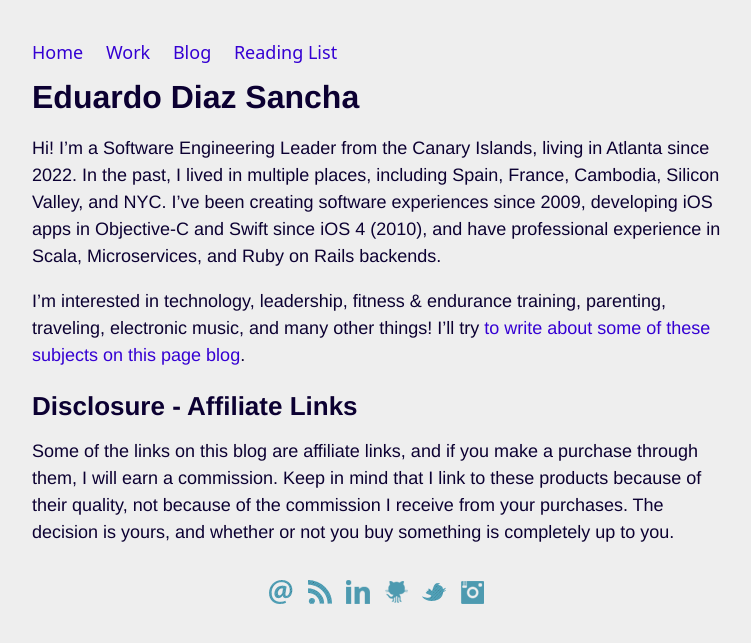
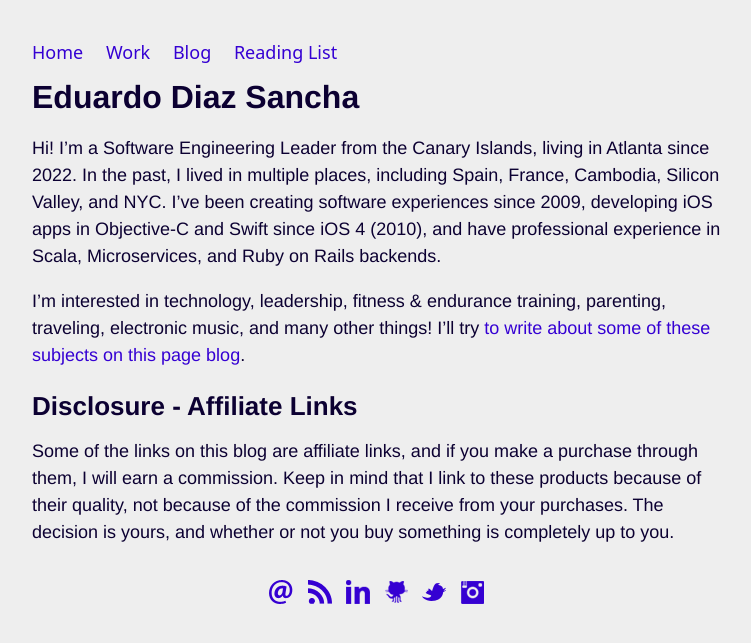
Before and after one commit to EdSancha/edsancha.github.io, a Jekyll site: the page built from index.markdown, in a window 1280 px wide. Shown: the top 643 px of the page, without its empty margins (258-1009 px from the left). Built offline with Jekyll 4.4.1, drawn with Linux system fonts in a browser that asks for light colours.

Commit message:
Update icons colors using CSS filter

```diff
--- a/css/main.css
+++ b/css/main.css
@@ -209,6 +209,10 @@ nav.pagination em {
     height: 26px;
     margin-top:  1em;
     margin-bottom: 10px;
+
+    /* CSS filter generator to convert from black to target hex color (#3500D3) https://codepen.io/sosuke/pen/Pjoqqp */
+    filter: brightness(0) saturate(100%) invert(15%) sepia(96%) saturate(6688%) hue-rotate(260deg) brightness(74%) contrast(134%);
+
 
     -o-transition: all .3s;
     -moz-transition: all .3s;
```
